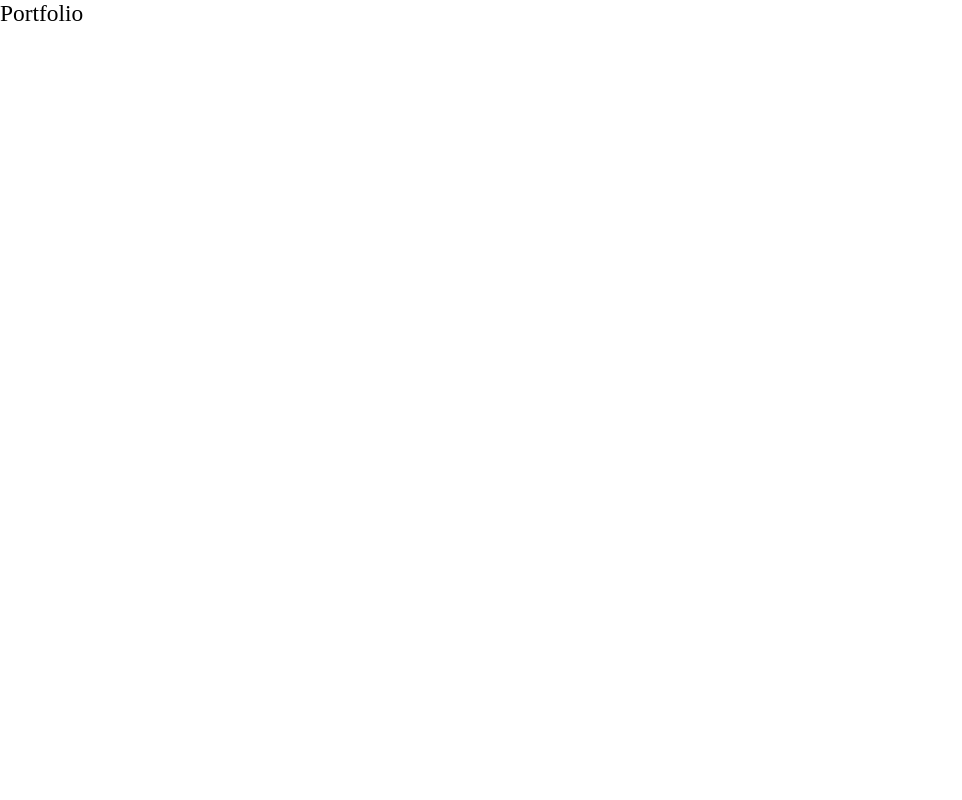
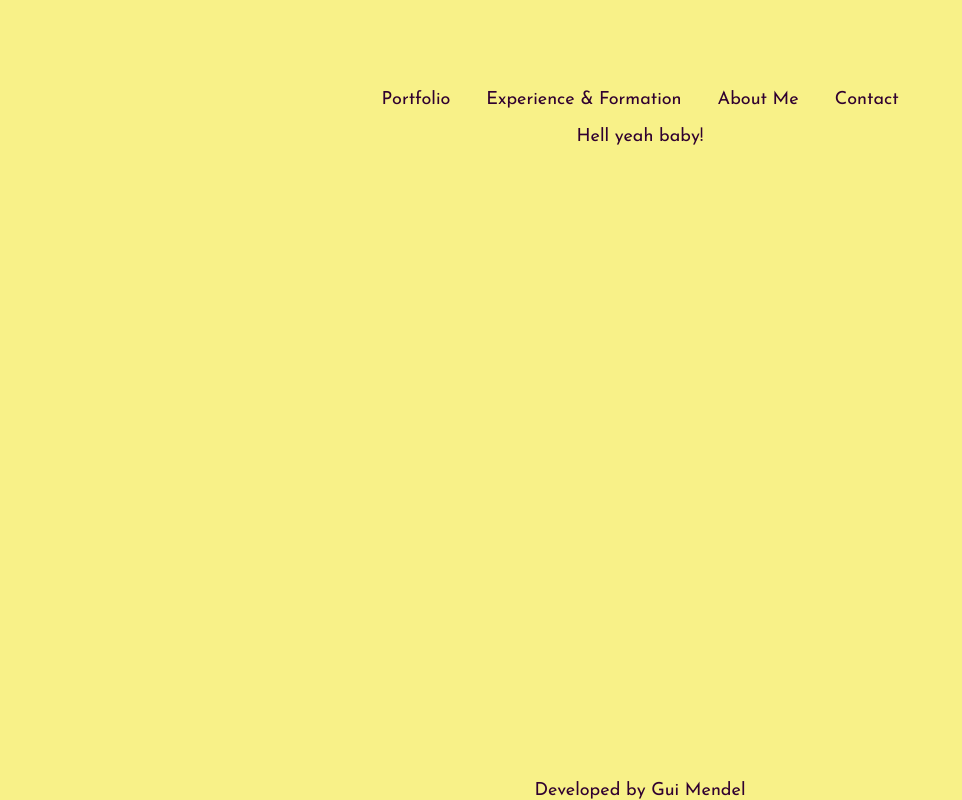
Before and after one commit to guiMendel/portfolio, an Angular app: page / in a window 1280 px wide. Shown: the whole page, without its empty margins (0-962 px from the left). Built offline with nearby package versions, Linux system fonts and the light colour scheme.

Commit message:
🔨Sketch rough main layout

```diff
--- a/src/app/components/App/app.component.html
+++ b/src/app/components/App/app.component.html
@@ -1 +1,22 @@
-<h1>{{title}}</h1>
+<div class="root-container">
+  <!-- Main content -->
+  <main>
+    <!-- Tab switcher -->
+    <header>
+      <span>Portfolio</span>
+      <span>Experience & Formation</span>
+      <span>About Me</span>
+      <span>Contact</span>
+    </header>
+
+    <!-- Page content -->
+    <div class="page-content">
+      Hell yeah baby!
+    </div>
+  </main>
+
+  <!-- Footer with personal details -->
+  <footer>
+    Developed by Gui Mendel
+  </footer>
+</div>
--- a/src/app/components/App/app.component.scss
+++ b/src/app/components/App/app.component.scss
@@ -0,0 +1,21 @@
+.root-container {
+  width: 100%;
+  min-height: 100vh;
+
+  flex-direction: column;
+  align-items: center;
+  justify-content: space-between;
+
+  padding: 5rem 20% 0 20%;
+
+  main {
+    flex-direction: column;
+    gap: 1rem;
+    align-items: center;
+
+    header {
+      align-items: center;
+      gap: 2rem;
+    }
+  }
+}
--- a/src/styles.scss
+++ b/src/styles.scss
@@ -1,7 +1,7 @@
 // === LOCAL IMPORTS
 
-@import './styles/css-reset.scss';
-@import './styles/variables.scss';
+@import "./styles/css-reset.scss";
+@import "./styles/variables.scss";
 
 // === REMOTE IMPORTS
 
@@ -11,30 +11,16 @@
 
 // === GLOBAL STYLE
 
-
 //=== Global style
 
 :root {
   font-size: 18px;
 }
 
-#app {
-  font-family: 'Josefin Sans', 'Source Sans Pro', Helvetica, Arial, sans-serif;
-
-  -webkit-font-smoothing: antialiased;
-  -moz-osx-font-smoothing: grayscale;
-
-  text-align: center;
-
-  min-height: 100vh;
-
-  color: $gray-dark;
-}
-
 button,
 a,
-input[type='submit'],
-input[type='button'] {
+input[type="submit"],
+input[type="button"] {
   cursor: pointer;
 }
 
@@ -64,5 +50,16 @@ h1 {
 }
 
 body {
-  background-color: $white;
+  font-family: "Josefin Sans", "Source Sans Pro", Helvetica, Arial, sans-serif;
+
+  -webkit-font-smoothing: antialiased;
+  -moz-osx-font-smoothing: grayscale;
+
+  text-align: center;
+
+  min-height: 100vh;
+
+  color: $dark;
+
+  background-color: $main;
 }
--- a/src/styles/variables.scss
+++ b/src/styles/variables.scss
@@ -22,6 +22,15 @@ $box-shadow-intensity: 1px rgba(128, 128, 128, 0.157);
 }
 
 // === COLORS
+
+// Main palette
+
+$main: #f8f188;
+$secondary: #f89020;
+$highlight: #602878;
+$dark: #300030;
+
+// General
 
 $white: white;
 $gray-washed: rgb(250, 250, 250);
```
